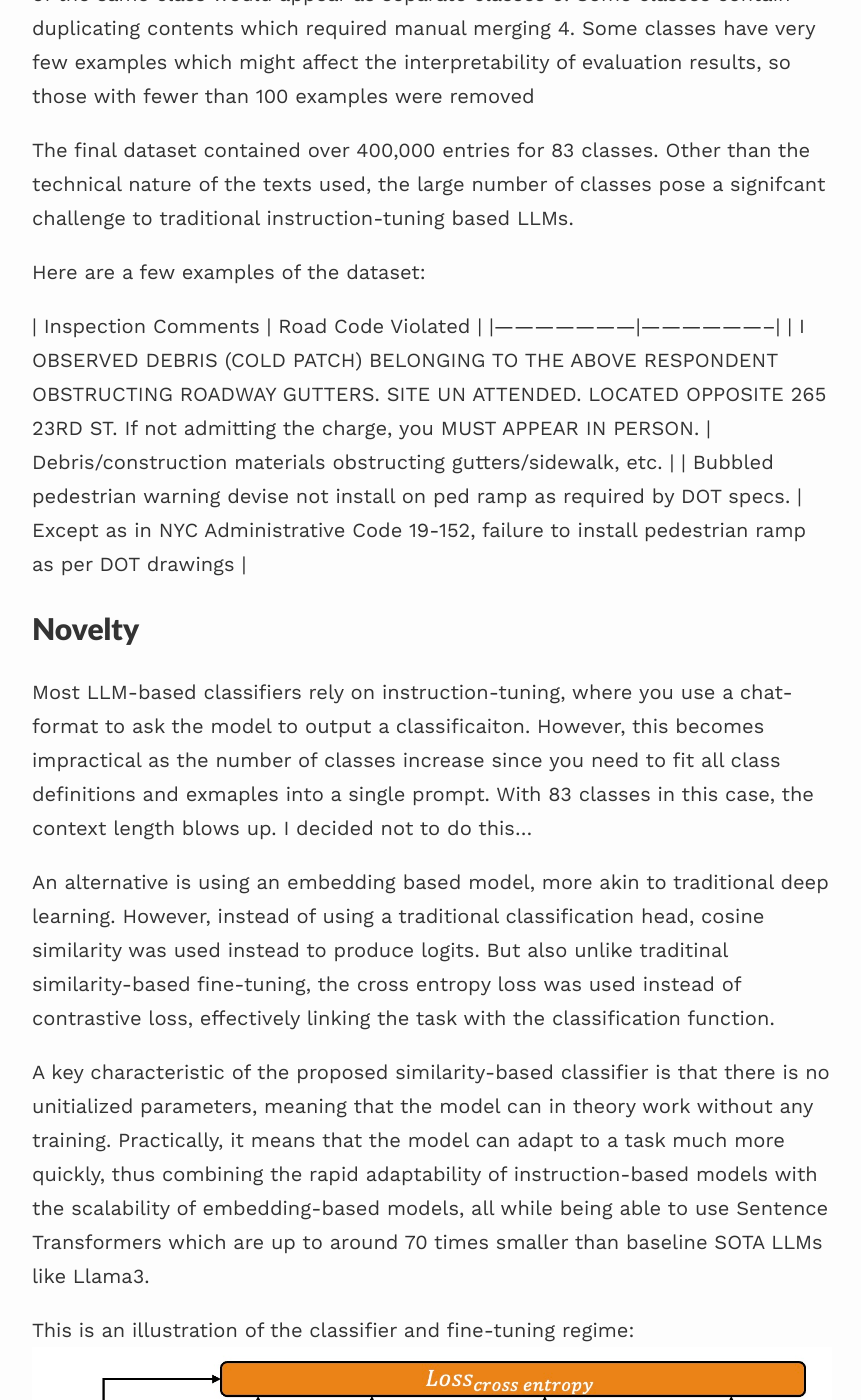
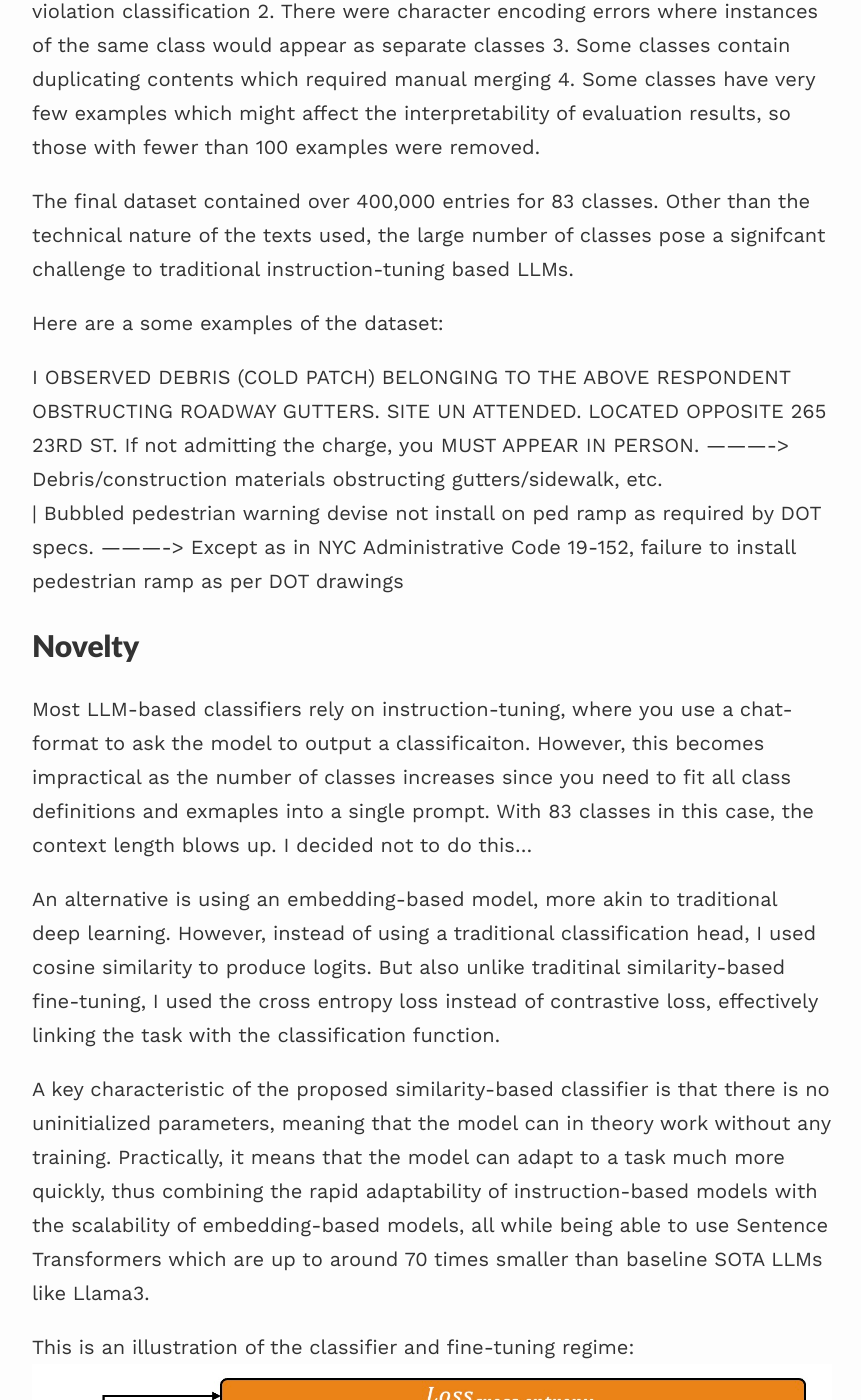
Before and after one commit to fergusmk/fergus-mk, a Jekyll site: the page built from _projects/nlp_text_classification.md, in a window 1280 px wide and 1400 px high, scrolled down 1193 px. Shown: the whole window, without its empty margins (208-1069 px from the left). Built offline with Jekyll 4.4.1, drawn with Linux system fonts in a browser that asks for light colours; nearby versions of some CDN libraries; some of the changed text lies outside the part shown.

```diff
--- a/_projects/nlp_text_classification.md
+++ b/_projects/nlp_text_classification.md
@@ -1,14 +1,15 @@
 ---
 layout: post
-title: Data-efficient technical Text Classification
+title: Data-efficient Technical Text Classification
 description: Classifying technical road maintenance texts with many classes using very few examples
 ---
 A research project about using very few training examples to prepare a technical text classifier for a complex application.
-...
 
 Motivation
 ============
-A very common issue facing machine learning practitionists is data scarcity. This is applified in domain-specific applications like in road maintenance, where general pre-training (as used in pre-trained models like LLMs) struggle to adapt to.
+A very common issue facing machine learning practitionists is data scarcity. This is amplified in domain-specific applications like road maintenance, where general pre-training (as used in pre-trained models like LLMs) struggle to adapt to.
+
+> There is not enough data -says everyone
 
 Now, getting more data is one way of doing it. But let's face it, many domain-specific data are privately owned, and even if they are accessible, they are probably not well labelled for your task.
 
@@ -24,29 +25,24 @@ The dataset was then cleaned:
     1. Many rows don't have textual descriptions or violation classification
     2. There were character encoding errors where instances of the same class would appear as separate classes
     3. Some classes contain duplicating contents which required manual merging
-    4. Some classes have very few examples which might affect the interpretability of evaluation results, so those with fewer than 100 examples were removed
+    4. Some classes have very few examples which might affect the interpretability of evaluation results, so those with fewer than 100 examples were removed.
 
 The final dataset contained over 400,000 entries for 83 classes. Other than the technical nature of the texts used, the large number of classes pose a signifcant challenge to traditional instruction-tuning based LLMs.
 
-Here are a few examples of the dataset:
+Here are a some examples of the dataset:
 
-| Inspection Comments | Road Code Violated |
-|---------------------|--------------------|
-| I OBSERVED DEBRIS (COLD PATCH) BELONGING TO THE ABOVE RESPONDENT OBSTRUCTING ROADWAY
-GUTTERS. SITE UN ATTENDED. LOCATED OPPOSITE 265 23RD ST. If not admitting the charge, you MUST
-APPEAR IN PERSON.             | Debris/construction materials obstructing
-gutters/sidewalk, etc.             |
-| Bubbled pedestrian warning devise not install on ped ramp as required by DOT specs.  | Except as in NYC Administrative Code 19-152, failure
-to install pedestrian ramp as per DOT drawings             |
+I OBSERVED DEBRIS (COLD PATCH) BELONGING TO THE ABOVE RESPONDENT OBSTRUCTING ROADWAY GUTTERS. SITE UN ATTENDED. LOCATED OPPOSITE 265 23RD ST. If not admitting the charge, you MUST APPEAR IN PERSON. ----------> Debris/construction materials obstructing gutters/sidewalk, etc.
+          |
+Bubbled pedestrian warning devise not install on ped ramp as required by DOT specs. ----------> Except as in NYC Administrative Code 19-152, failure to install pedestrian ramp as per DOT drawings
 
 
 Novelty
 ============
-Most LLM-based classifiers rely on instruction-tuning, where you use a chat-format to ask the model to output a classificaiton. However, this becomes impractical as the number of classes increase since you need to fit all class definitions and exmaples into a single prompt. With 83 classes in this case, the context length blows up. I decided not to do this...
+Most LLM-based classifiers rely on instruction-tuning, where you use a chat-format to ask the model to output a classificaiton. However, this becomes impractical as the number of classes increases since you need to fit all class definitions and exmaples into a single prompt. With 83 classes in this case, the context length blows up. I decided not to do this...
 
-An alternative is using an embedding based model, more akin to traditional deep learning. However, instead of using a traditional classification head, cosine similarity was used instead to produce logits. But also unlike traditinal similarity-based fine-tuning, the cross entropy loss was used instead of contrastive loss, effectively linking the task with the classification function.
+An alternative is using an embedding-based model, more akin to traditional deep learning. However, instead of using a traditional classification head, I used cosine similarity to produce logits. But also unlike traditinal similarity-based fine-tuning, I used the cross entropy loss instead of contrastive loss, effectively linking the task with the classification function.
 
-A key characteristic of the proposed similarity-based classifier is that there is no unitialized parameters, meaning that the model can in theory work without any training. Practically, it means that the model can adapt to a task much more quickly, thus combining the rapid adaptability of instruction-based models with the scalability of embedding-based models, all while being able to use Sentence Transformers which are up to around 70 times smaller than baseline SOTA LLMs like Llama3.
+A key characteristic of the proposed similarity-based classifier is that there is no uninitialized parameters, meaning that the model can in theory work without any training. Practically, it means that the model can adapt to a task much more quickly, thus combining the rapid adaptability of instruction-based models with the scalability of embedding-based models, all while being able to use Sentence Transformers which are up to around 70 times smaller than baseline SOTA LLMs like Llama3.
 
 This is an illustration of the classifier and fine-tuning regime:
 ![Proposed classifier and cross entropy fine-tuning](/assets/images/cross_entropy_tuning.jpg "Proposed classifier and cross entropy fine-tuning")
```
Also changed, not shown: _posts/2025-09-30-Internship.md (added, +10 -0 lines), _projects/traffic_sign.md (added, +8 -0 lines).
